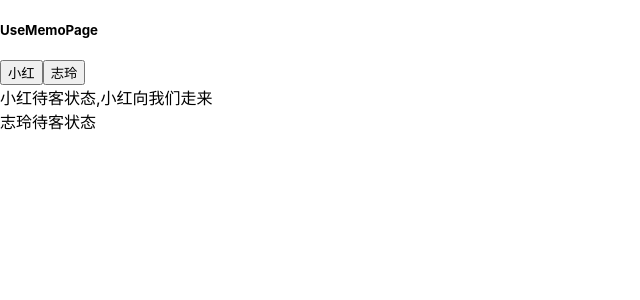
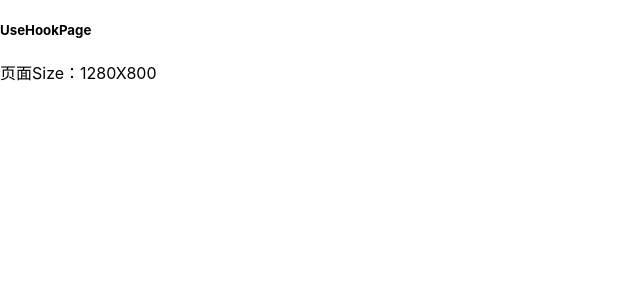
Before and after one commit to xumaozeng/my-react-app, a React (Create React App) app: page / in a window 1280 px wide. Shown: the top 300 px of the page, without its empty margins (0-640 px from the left). Built offline with nearby package versions, Linux system fonts and the light colour scheme.

Commit message:
自定义hooks

```diff
--- a/src/App.js
+++ b/src/App.js
@@ -1,9 +1,9 @@
-import UseMemoPage from "./pages/Hooks/UseMemoPage";
+import UseHookPage from "./pages/Hooks/UseHookPage";
 
 function App() {
   return (
     <div className="App">
-      <UseMemoPage />
+      <UseHookPage />
     </div>
   );
 }
--- /dev/null
+++ b/src/pages/Hooks/UseHookPage.js
@@ -0,0 +1,41 @@
+// 自定义hooks
+
+import { useCallback, useEffect, useState } from "react";
+
+function useWinSize() {
+  const [size, setSize] = useState({
+    width: document.documentElement.clientWidth,
+    height: document.documentElement.clientHeight
+  });
+
+  const onResize = useCallback(
+    () =>
+      setSize({
+        width: document.documentElement.clientWidth,
+        height: document.documentElement.clientHeight
+      }),
+    []
+  );
+
+  useEffect(() => {
+    window.addEventListener("resize", onResize);
+    return () => {
+      window.removeEventListener("resize", onResize);
+    };
+    // eslint-disable-next-line
+  }, []);
+
+  return size;
+}
+
+function UseHookPage(props) {
+  const size = useWinSize();
+  return (
+    <div>
+      <h5>UseHookPage</h5>
+      页面Size：{size.width}X{size.height}
+    </div>
+  );
+}
+
+export default UseHookPage;
```
